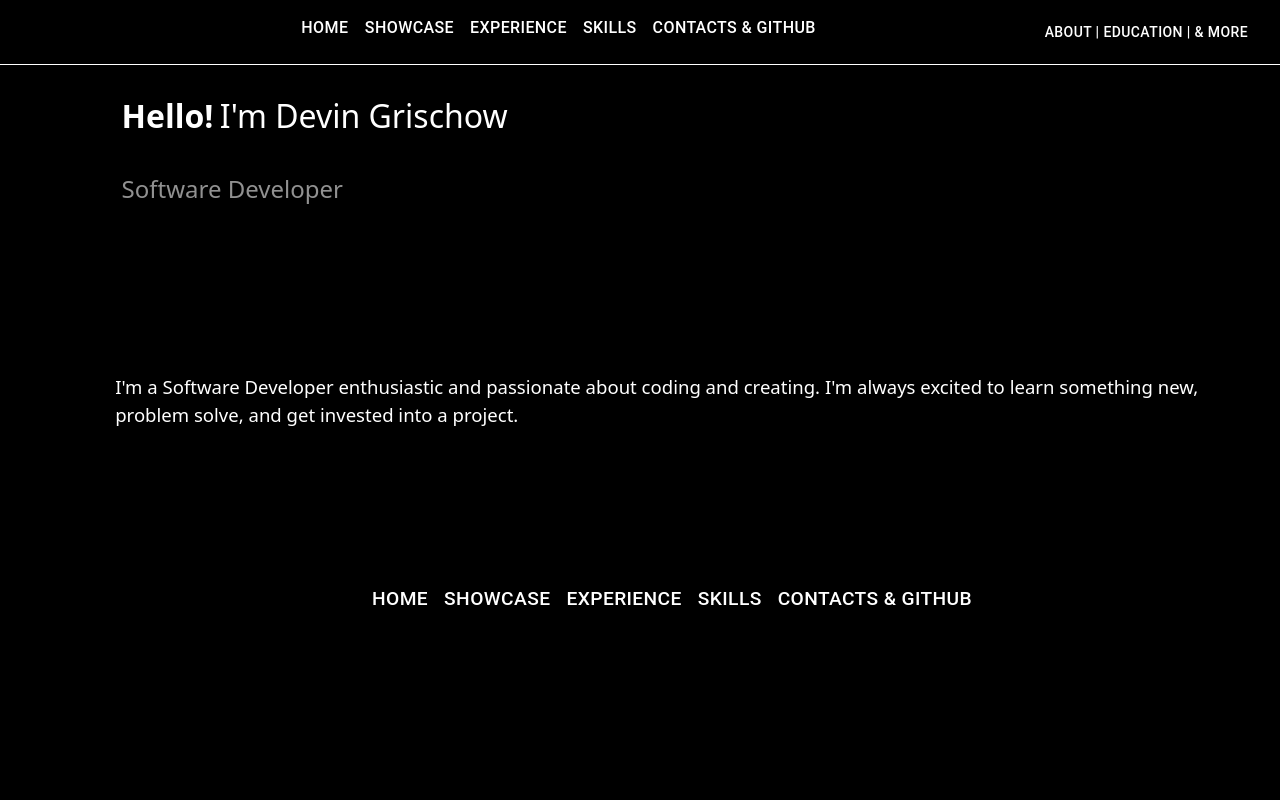
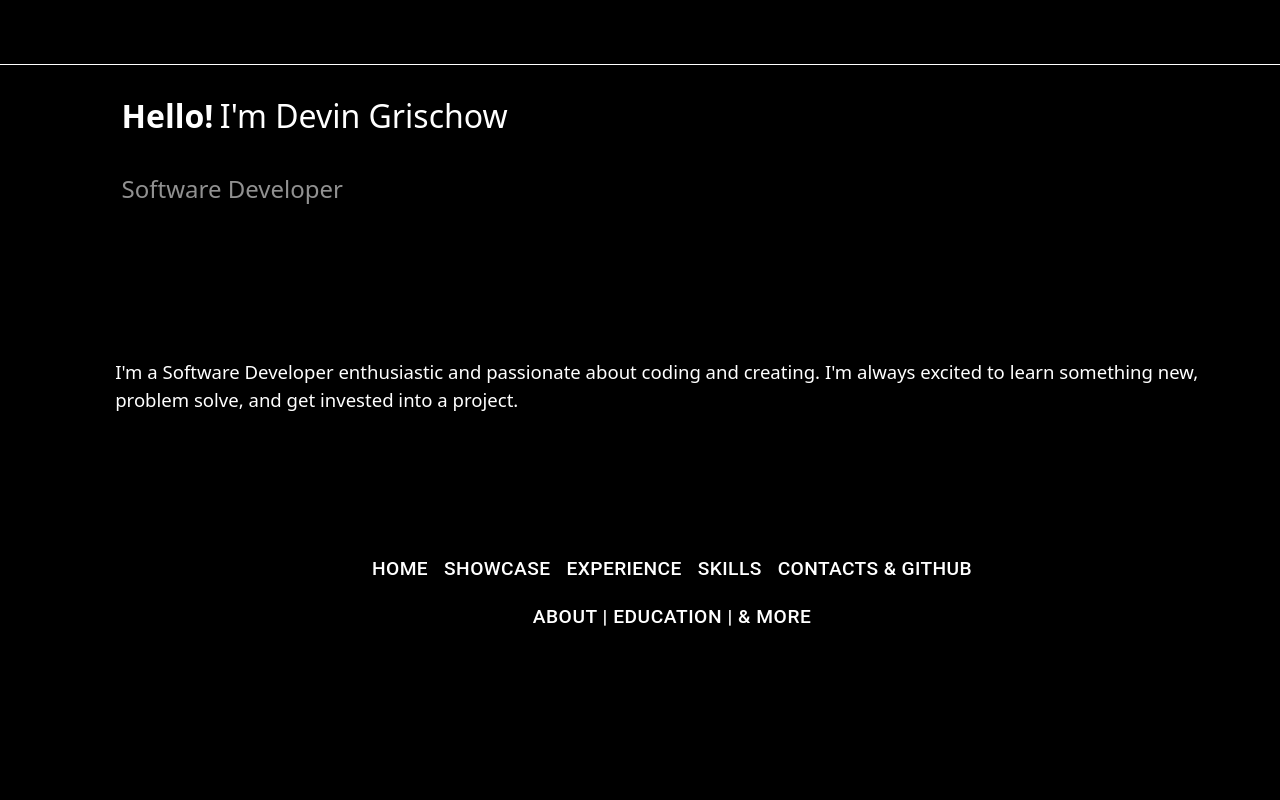
Before and after one commit to devingrischow/devin_grischow-portfolio-react-mui, a React (Create React App) app: page /#/ in a window 1280 px wide. Shown: the top 800 px of the page. Built offline with nearby package versions, Linux system fonts and the light colour scheme; some icons are missing.

Commit message:
Added combined center focused navigation bar. Added the ability when scrolling away the normal nav bar appears.
Add animations to elements appearing. Fix navigating to EDU page clearing nav bar visibility.

```diff
--- /dev/null
+++ b/src/Utilities.js
@@ -0,0 +1,29 @@
+import { useState, useEffect } from 'react';
+
+
+
+//** Utilities Used by Variety Of functions That would be better be stored elsewhere */
+
+//Utility function that when given a ref item determines if its in the viewport or not
+export function useIsVisible(ref) {
+    const [isIntersecting, setIntersecting] = useState(true);
+
+    useEffect(() => {
+        const observer = new IntersectionObserver(([entry]) =>
+            setIntersecting(entry.isIntersecting)
+        );
+
+        // Start observing the element
+        observer.observe(ref.current);
+
+        // Cleanup the observer when the component unmounts or ref changes
+        return () => {
+            observer.disconnect();
+        };
+
+    }, [ref]);
+
+
+    return isIntersecting;
+
+}
--- a/src/landing_page/landing-components.js
+++ b/src/landing_page/landing-components.js
@@ -157,7 +157,11 @@ export const LandingLocations = {
 
 
 
-export const  NameAndImageHeader = ({hideHeader=false}) => {
+export const FolioMainHeader = ({
+  hideHeader=false,
+  handleGoToRef,
+  handleChangePageToAboutMe, handleChangePageToLanding, isLandingPageAbout,
+  ref}) => {
   //Reference to if the screen is small or not
   const doesScreenMatchSmall = GetMatchesSmallScreen()
 
@@ -174,7 +178,7 @@ export const  NameAndImageHeader = ({hideHeader=false}) => {
 
 
   return (
-    <header className="name-image-header">
+    <header className="name-image-header" ref={ref} >
 
     <Stack
     // direction="row"
@@ -227,8 +231,17 @@ export const  NameAndImageHeader = ({hideHeader=false}) => {
       { ContactInfo.quickAboutMe }
     </AboutMeLabel>
 
-    <ContentNavigationOptions
+    {/* <ContentNavigationOptions
       fontSize='1.2rem'
+      cnctNavBarRef={ref}
+    /> */}
+    <GuidedCombinedNavBar
+      handleGoToRef={handleGoToRef}
+      fontSize={'1.2rem'}
+
+      handleChangePageToAboutMe={handleChangePageToAboutMe}
+      handleChangePageToLanding={handleChangePageToLanding}
+      isLandingPageAbout={isLandingPageAbout}
     />
 
     <br />
@@ -393,9 +406,35 @@ function ContactsAndDisplayElementHorizontal({displayElement}){
   );
 }
 
+
+export function GuidedCombinedNavBar({
+  handleGoToRef, fontSize,
+  handleChangePageToAboutMe, handleChangePageToLanding, isLandingPageAbout
+  }) {
+
+    return (
+    <Stack>
+      <ContentNavigationOptions
+        handleGoToRef={handleGoToRef}
+        fontSize={fontSize}
+      />
+
+      <AboutMeAndMoreNavOption
+        handleChangePageToAboutMe={handleChangePageToAboutMe}
+        handleChangePageToLanding={handleChangePageToLanding}
+        isLandingPageAbout={isLandingPageAbout}
+        fontSize={fontSize}
+      />
+
+    </Stack>
+    );
+
+}
+
+
 //Navigaion Button that takes you to the About me and edu and hobbies page and shows back when you want to navigate back
 //Shows "About|Education|& More" or "BACK"
-export function AboutMeAndMoreNavOption({handleChangePageToAboutMe, handleChangePageToLanding, isLandingPageAbout}) {
+export function AboutMeAndMoreNavOption({handleChangePageToAboutMe, handleChangePageToLanding, isLandingPageAbout, fontSize='1rem'}) {
   const [isOverAboutMeNavBar, setIsOverAboutMeNavBar] = useState(false);
 
   const aboutText = "About | Education | & More"
@@ -409,7 +448,8 @@ export function AboutMeAndMoreNavOption({handleChangePageToAboutMe, handleChange
         onMouseLeave={() => setIsOverAboutMeNavBar(false)}
 
         sx={{
-          fontWeight: isOverAboutMeNavBar ? 650 : 500
+          fontWeight: isOverAboutMeNavBar ? 650 : 500,
+          fontSize: fontSize
         }}
 
         color="inherit">
@@ -420,9 +460,10 @@ export function AboutMeAndMoreNavOption({handleChangePageToAboutMe, handleChange
 
 //Navigation Buttons that allow the user to jump to where they want to go on the main content page
 //Shows various options like "Home" "Showcase" "Experience" etc...
-export const ContentNavigationOptions = ({handleGoToRef, fontSize='1rem'}) => {
+export function ContentNavigationOptions({handleGoToRef, fontSize='1rem', cnctNavBarRef}) {
   return (
     <Stack
+            ref={cnctNavBarRef}
             direction={'row'}
             sx={ {
               alignItems: "center",
--- a/src/landing_page/landing-page.js
+++ b/src/landing_page/landing-page.js
@@ -36,6 +36,7 @@ import PortfolioPicture from '../images/Portfolio Photo.png';
 
 import { GlobalFooter } from '../ui/globalFooter'
 
+import { useIsVisible } from '../Utilities'
 
 
 
@@ -43,7 +44,7 @@ import { GlobalFooter } from '../ui/globalFooter'
 
 
 
-import { NameAndImageHeader, ContactsAndDisplayElementHolder, ContentNavigationOptions, AboutMeAndMoreNavOption } from './landing-components'
+import { FolioMainHeader, ContactsAndDisplayElementHolder, ContentNavigationOptions, AboutMeAndMoreNavOption, GuidedCombinedNavBar } from './landing-components'
 
 import { WorkExperienceColumn } from '../work_experience_components/work-experience-column';
 
@@ -69,6 +70,11 @@ export const LandingPage = () => {
     //Page CAN have parameters to controll where to initially scroll to
     let detailsPageDataParams = useParams();
 
+    //Used to detect/point to the main portfolio nav header
+    //when its no longer visible, this var is going to help enable the other other
+    const headerNavBarRef = useRef();
+
+    const mainHeaderIsVisible = useIsVisible(headerNavBarRef);
 
 
     //Declared Function to change the page state
@@ -175,6 +181,7 @@ export const LandingPage = () => {
 
 
                 isLandingPageAbout={isLandingPageAbout}
+                isMainHeaderInFocus={mainHeaderIsVisible}
               />
             <PortfolioDrawer
               isDrawerOpen={isLandingDrawerOpen}
@@ -184,8 +191,15 @@ export const LandingPage = () => {
             />
 
 
-            <NameAndImageHeader
+            <FolioMainHeader
               hideHeader={isLandingPageAbout}
+
+              handleGoToRef={handleGoToGivenRef}
+              handleChangePageToAboutMe={handleChangePageToAboutMe}
+              handleChangePageToLanding={handleChangePageToLanding}
+              isLandingPageAbout={isLandingPageAbout}
+
+              ref={headerNavBarRef}
              />
 
 
@@ -216,7 +230,7 @@ export const LandingPage = () => {
 
 
 
-function LandingPortfolioNavigationNavBar({openDrawerToggle, handleChangePageToAboutMe, handleChangePageToLanding, handleGoToRef, isLandingPageAbout}) {
+function LandingPortfolioNavigationNavBar({openDrawerToggle, handleChangePageToAboutMe, handleChangePageToLanding, handleGoToRef, isLandingPageAbout, isMainHeaderInFocus=true}) {
   const [isOverAboutMeNavBar, setIsOverAboutMeNavBar] = useState(false);
 
   const isMatchingSmallScreen = GetMatchesSmallScreen('700px')
@@ -229,7 +243,7 @@ function LandingPortfolioNavigationNavBar({openDrawerToggle, handleChangePageToA
     console.log("Nav Header Buttons: Is Matching Small Screen?: ", isMatchingSmallScreen)
     console.log("Nav Header Buttons: Is Landing Page About?: ", isLandingPageAbout)
 
-    if(isMatchingSmallScreen === true && isLandingPageAbout === false){
+    if(isMatchingSmallScreen === true && isLandingPageAbout === false && isMainHeaderInFocus === false){
 
         return (
 
@@ -280,6 +294,20 @@ function LandingPortfolioNavigationNavBar({openDrawerToggle, handleChangePageToA
 
   }
 
+  const HeaderControlledAboutMeElement = () => {
+    if (isMainHeaderInFocus === false) {
+      return(
+        <AboutMeAndMoreNavOption
+          handleChangePageToAboutMe={handleChangePageToAboutMe}
+          handleChangePageToLanding={handleChangePageToLanding}
+          isLandingPageAbout={isLandingPageAbout}
+        />
+      );
+    }
+  }
+
+
+
   return (
 
     <AppBar position="static"
@@ -316,15 +344,12 @@ function LandingPortfolioNavigationNavBar({openDrawerToggle, handleChangePageToA
         <NavHeaderButtons />
 
 
+        <HeaderControlledAboutMeElement />
 
 
 
 
-        <AboutMeAndMoreNavOption
-          handleChangePageToAboutMe={handleChangePageToAboutMe}
-          handleChangePageToLanding={handleChangePageToLanding}
-          isLandingPageAbout={isLandingPageAbout}
-        />
+
 
 
 
```
Also changed, not shown: src/App.js (+0 -59 lines).
